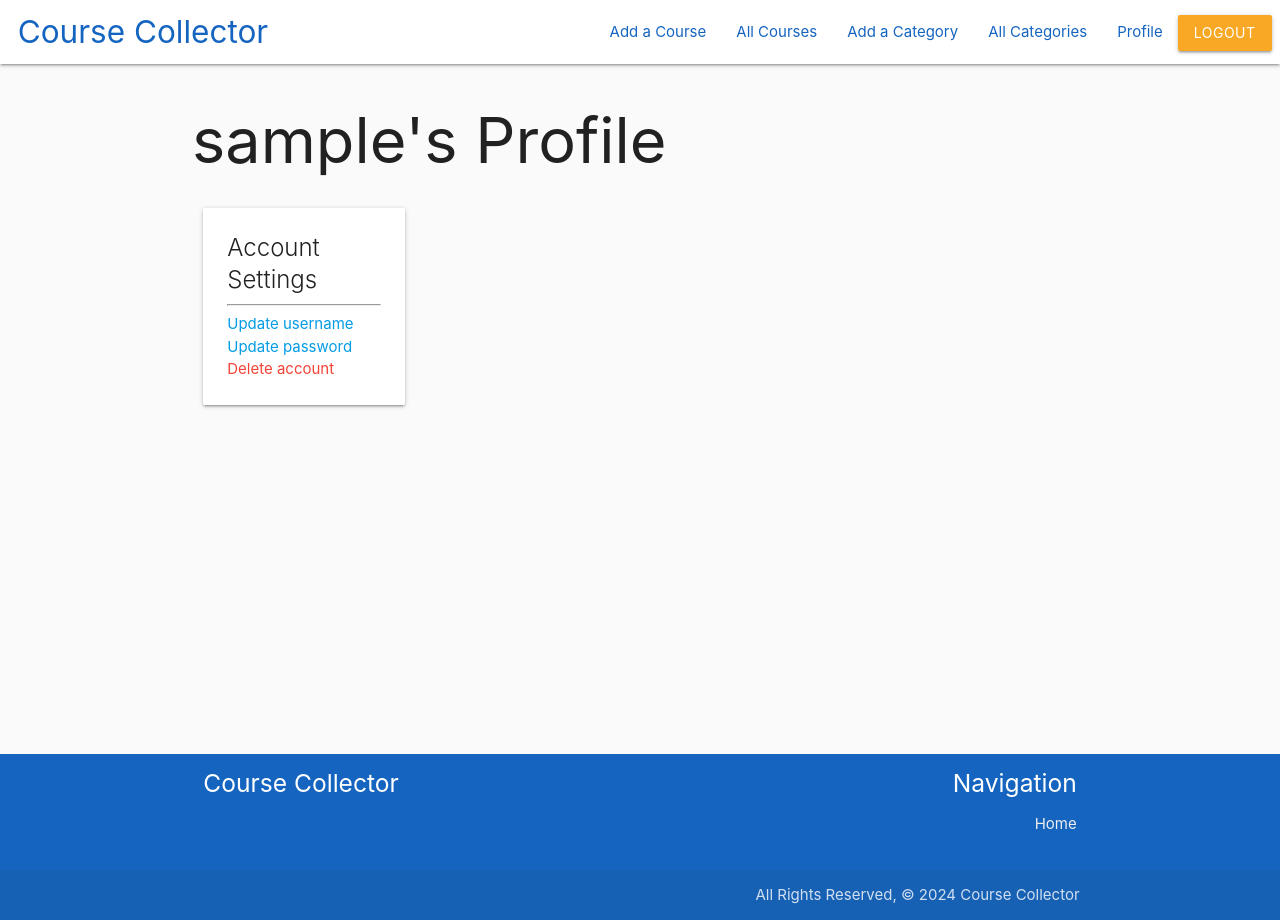
After one commit to asands94/coursecollector, a Django app: page /profile/ in a window 1280 px wide. The commit adds this page. Run offline with Django 5.2, Linux system fonts and the light colour scheme; the visitor is signed in with stand-in values (Sample User, id 1).

Commit message:
change goal to profile and add password change

```diff
--- a/main_app/forms.py
+++ b/main_app/forms.py
@@ -1,9 +1,9 @@
 from django import forms
-from .models import Goal, Note
+from .models import Profile, Note
 
-class GoalForm(forms.ModelForm):
+class ProfileForm(forms.ModelForm):
     class Meta:
-        model = Goal
+        model = Profile
         fields = ['name']
 
 class NoteForm(forms.ModelForm):
--- a/main_app/models.py
+++ b/main_app/models.py
@@ -49,15 +49,15 @@ class Course(models.Model):
         return reverse('course_detail', kwargs={'pk': self.id})
 
 
-class Goal(models.Model):
+class Profile(models.Model):
     user = models.OneToOneField(User, on_delete=models.CASCADE)
     name = models.TextField(max_length=250)
 
     def __str__(self):
-        return f"The Goal: {self.name}"
+        return self.name
 
     def get_absolute_url(self):
-        return reverse('goal', kwargs={'pk': self.id})
+        return reverse('profile')
 
 class Note(models.Model):
     content = models.TextField(max_length=250)
--- a/main_app/templates/base.html
+++ b/main_app/templates/base.html
@@ -60,8 +60,8 @@
               >
             </li>
             <li>
-              <a href="{% url 'goal' user.id %}" class="blue-text text-darken-3"
-                >Goal</a
+              <a href="{% url 'profile'%}" class="blue-text text-darken-3"
+                >Profile</a
               >
             </li>
             <li>
@@ -113,8 +113,8 @@
           >
         </li>
         <li>
-          <a href="{% url 'goal' user.id %}" class="blue-text text-darken-3"
-            >Goal</a
+          <a href="{% url 'profile' %}" class="blue-text text-darken-3"
+            >Profile</a
           >
         </li>
         <li>
--- /dev/null
+++ b/main_app/templates/profile/profile.html
@@ -0,0 +1,34 @@
+{% extends 'base.html' %} {% block content %}
+
+<h1>{{user.username}}'s Profile</h1>
+
+<!-- {% if user.profile.name %}
+<div class="card">
+  <div class="card-content">
+    <span class="card-title">{{ user.profile.name }}</span>
+  </div>
+  <div class="card-action">
+    <a href="{% url 'profile_update' user.profile.id %}">Edit</a>
+  </div>
+</div>
+{% else %}
+<a href="{% url 'profile_create'%}">Create Your Profile!</a>
+{%endif%}  -->
+
+<div class="row">
+  <div class="col s3">
+    <div class="card">
+      <div class="card-content">
+        <span class="card-title">Account Settings</span>
+        <hr />
+        <p><a href="">Update username</a></p>
+        <p><a href="{% url 'change_password' %}">Update password</a></p>
+        <p><a href="" class="red-text">Delete account</a></p>
+      </div>
+    </div>
+  </div>
+
+  <div class="col s9"></div>
+</div>
+
+{% endblock %}
--- a/main_app/urls.py
+++ b/main_app/urls.py
@@ -1,5 +1,7 @@
 from django.urls import path
 from . import views
+from django.contrib.auth import views as auth_views
+from django.urls import reverse_lazy
 
 urlpatterns = [
     path('', views.home, name='home'),
@@ -15,14 +17,15 @@ urlpatterns = [
     path('category/<int:pk>/update/', views.CategoryUpdate.as_view(), name='category_update'),
     path('category/<int:pk>/delete/', views.CategoryDelete.as_view(), name='category_delete'),
 
-    path('accounts/<int:pk>', views.GoalDetail.as_view(), name='goal'),
+    path('profile/', views.ProfileDetail.as_view(), name='profile'),
+    path('profile/create/', views.ProfileCreate.as_view(), name='profile_create'),
+    path('profile/<int:pk>/update/', views.ProfileUpdate.as_view(), name='profile_update'),
 
-    path('goal/create/', views.GoalCreate.as_view(), name='goal_create'),
-    path('goal/<int:pk>/update/', views.GoalUpdate.as_view(), name='goal_update'),
-
-    path('course/<int:pk>/add_note', views.CourseDetail.as_view(), name='add_note'),
+    path('course/<int:pk>/add-note', views.CourseDetail.as_view(), name='add_note'),
     path('note/<int:pk>/update/', views.NoteUpdate.as_view(), name='note_update'),
     path('note/<int:pk>/delete/', views.NoteDelete.as_view(), name='note_delete'),
 
     path('accounts/signup/', views.signup, name='signup'),
+
+    path("change-password/", auth_views.PasswordChangeView.as_view(template_name="profile/change_password.html", success_url=reverse_lazy('profile')), name='change_password'),
 ]
--- a/main_app/views.py
+++ b/main_app/views.py
@@ -2,11 +2,11 @@ from django.shortcuts import render, redirect
 from django.views.generic.edit import CreateView, UpdateView, DeleteView
 from django.views.generic import ListView, DetailView
 from django.urls import reverse_lazy
-from .models import Course, Category, Goal, User, Note
+from .models import Course, Category, Profile, User, Note
 from django.contrib.auth import login
 from django.contrib.auth.forms import UserCreationForm
 from django.contrib.auth.mixins import LoginRequiredMixin
-from .forms import GoalForm, NoteForm
+from .forms import ProfileForm, NoteForm
 
 # Create your views here.
 def home(request):
@@ -114,30 +114,30 @@ class CategoryDelete(LoginRequiredMixin,DeleteView):
     # https://docs.djangoproject.com/en/5.0/ref/urlresolvers/#reverse-lazy
     success_url = reverse_lazy('category_index')
 
-class GoalDetail(LoginRequiredMixin,DetailView):
+class ProfileDetail(LoginRequiredMixin,ListView):
     model = User
-    template_name = 'goal/goal.html'
+    template_name = 'profile/profile.html'
 
-class GoalCreate(LoginRequiredMixin,CreateView):
-    model = Goal
-    template_name = 'goal/goal_form.html'
+class ProfileCreate(LoginRequiredMixin,CreateView):
+    model = Profile
+    template_name = 'profile/profile_form.html'
     # https://docs.djangoproject.com/en/5.0/topics/class-based-views/generic-editing/
-    form_class = GoalForm
+    form_class = ProfileForm
 
     def form_valid(self, form):
         form.instance.user = self.request.user
         return super().form_valid(form)
 
     def get_success_url(self):
-        return reverse_lazy('goal', kwargs={'pk': self.request.user.pk})
+        return reverse_lazy('profile', kwargs={'pk': self.request.user.pk})
 
-class GoalUpdate(LoginRequiredMixin,UpdateView):
-    model = Goal
-    template_name = 'goal/goal_form.html'
-    form_class = GoalForm
+class ProfileUpdate(LoginRequiredMixin,UpdateView):
+    model = Profile
+    template_name = 'profile/profile_form.html'
+    form_class = ProfileForm
 
     def get_success_url(self):
-        return reverse_lazy('goal', kwargs={'pk': self.request.user.pk})
+        return reverse_lazy('profile', kwargs={'pk': self.request.user.pk})
 
 class NoteUpdate(LoginRequiredMixin,UpdateView):
     model = Note
```
Also changed, not shown: main_app/admin.py (+5 -5 lines), main_app/templates/goal/goal.html (deleted, +0 -16 lines), main_app/templates/profile/change_password.html (renamed from main_app/templates/goal/goal_form.html, +2 -5 lines), main_app/templates/profile/profile_form.html (added, +17 -0 lines), main_app/migrations/0013_rename_goal_profile_alter_note_options.py (added).
